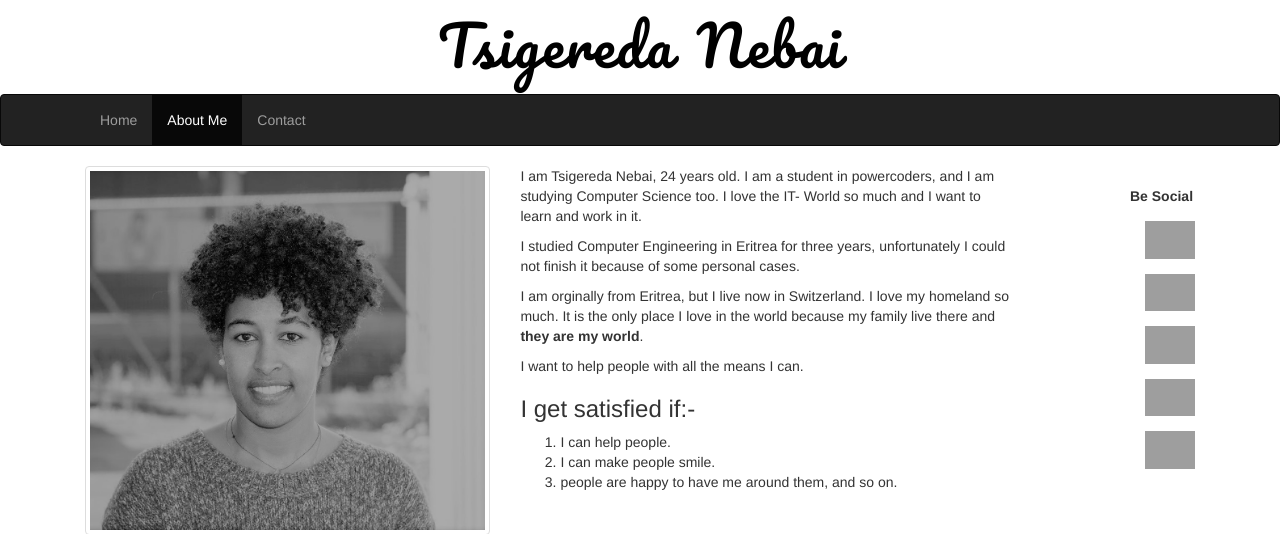
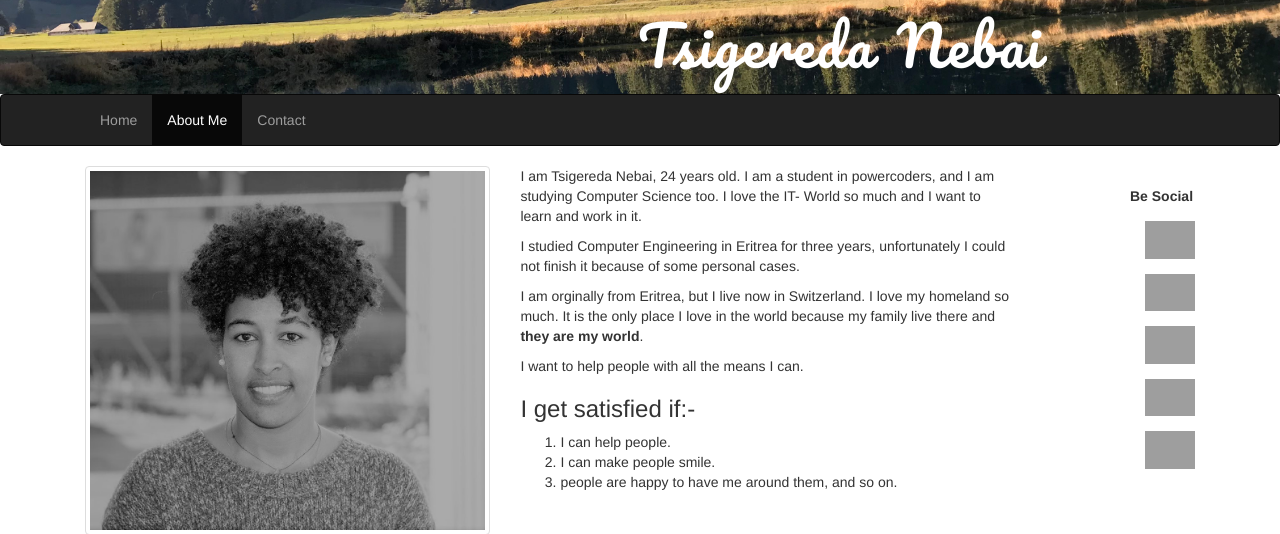
Before and after one commit to tnmas/tnmas.github.io, a PHP site: page /about/index.html in a window 1280 px wide. Shown: the top 534 px of the page. Run offline with PHP 8.4, Linux system fonts and the light colour scheme; some libraries are stand-ins or nearby versions; grey boxes are pictures that could not be loaded.

Commit message:
made some changes to the h1 of about and contact, added a background image

```diff
--- a/about/index.html
+++ b/about/index.html
@@ -23,7 +23,7 @@
 
 <body>
     <header>
-        <h1>Tsigereda Nebai</h1>
+        <h1 class="h11">Tsigereda Nebai</h1>
     </header>
     <nav class="navbar navbar-inverse">
         <div class="container">
--- a/contact/index.html
+++ b/contact/index.html
@@ -22,7 +22,7 @@
 
 <body>
     <header>
-        <h1>Tsigereda Nebai</h1>
+        <h1 class="h11">Tsigereda Nebai</h1>
     </header>
     <nav class="navbar navbar-inverse ">
         <div class="container">
--- a/css/style.css
+++ b/css/style.css
@@ -24,10 +24,16 @@ h1 {
     font-weight: 400px;
     font-family: 'Pacifico', cursive;
     line-height: 90px;
-    color: black;
+    color: white;
     letter-spacing: 2px;
     word-spacing: 6px;
     font-size: 55px;
+}
+.h11 {
+    background: url(../image/IMG-8559.JPG) no-repeat center center fixed;
+    background-size: cover;
+    height: auto;
+    padding-left: 400px;
 }
 #h1 {
     text-align: center;
```
